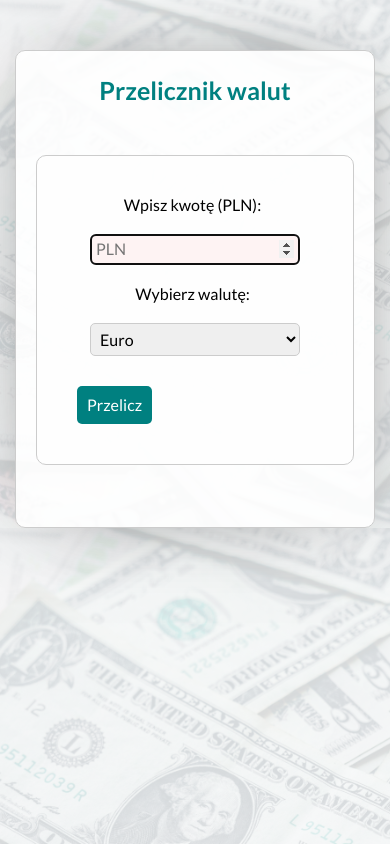
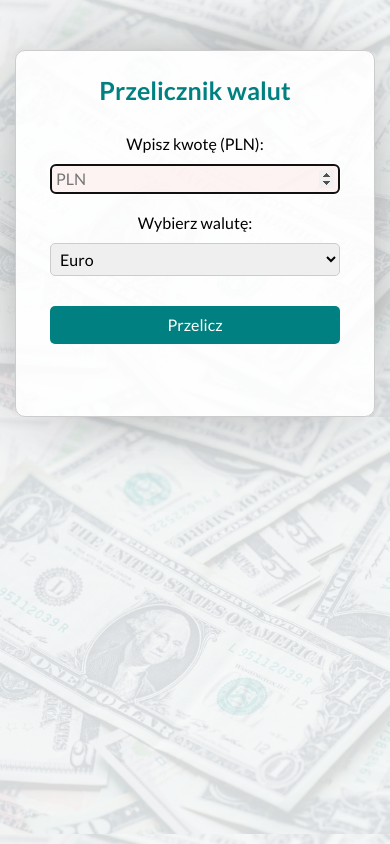
Before and after one commit to konradkapica/currency-converter-react-2, a React (Create React App) app: page / in a window 390 px wide. Built offline with nearby package versions, Linux system fonts and the light colour scheme.

Commit message:
added @media to form__field and button

```diff
--- a/src/Form/style.css
+++ b/src/Form/style.css
@@ -1,12 +1,7 @@
 .form__fieldset {
-    border: 1px solid #ccc;
-    border-radius: 10px;
-    padding: 40px;
-    margin: 25px 0 0 0;
-    background-color: rgba(255, 255, 255, 0.741);
     display: grid;
     grid-gap: 20px;
-
+    border: none;
 }
 
 @media (max-width: 491px) {
@@ -25,6 +20,12 @@
     border-radius: 5px;
 }
 
+@media (max-width: 491px) {
+    .form__field {
+        max-width: none;
+    }
+}
+
 
 .form__field:invalid {
     background-color: rgba(255, 205, 205, 0.215);
@@ -34,8 +35,8 @@
     width: 100%;
     max-width: 175px;
     display: inline-block;
-    margin-right: 5px;
-    margin-bottom: 20px;
+    margin-bottom: 10px;
+
 }
 
 .form__paragraph {
@@ -56,14 +57,13 @@
     padding: 10px;
     border-radius: 5px;
     margin-left: 40px;
-    transition: 0.3s;
 }
 
 @media (max-width: 491px) {
     .form__button {
         margin-top: 10px;
         margin-left: 0;
-        display: flex;
+        width: 100%;
     }
 }
 
```
